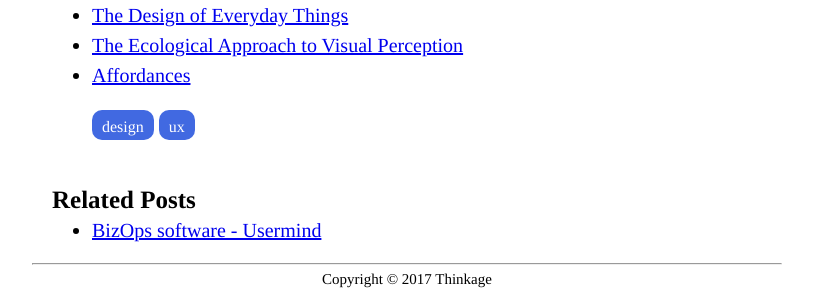
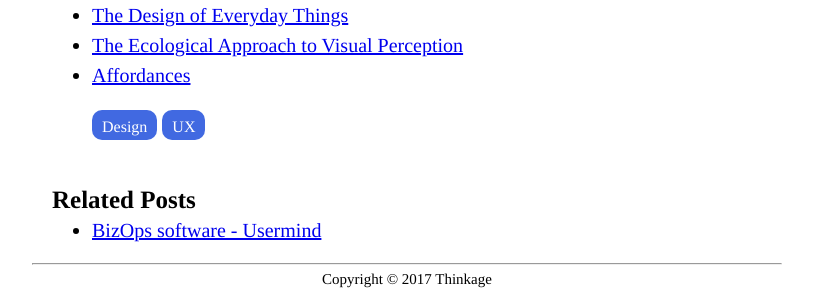
Before and after one commit to schwalbe10/thinkage, a Jekyll site: the page built from _posts/2017-01-07-affordance.md, in a window 1280 px wide. Shown: the part 1686-1980 px from the top of the page, without its empty margins (233-1046 px from the left). Built offline with Jekyll 4.4.1, drawn with Linux system fonts in a browser that asks for light colours.

Commit message:
no message

```diff
--- a/_posts/2017-01-07-affordance.md
+++ b/_posts/2017-01-07-affordance.md
@@ -3,8 +3,8 @@ layout: post
 title: "What is an Affordance?"
 date:  2017-01-07
 tags:
-- design
-- ux
+- Design
+- UX
 ---
 
 I am not a designer, and I've always wondered what an affordance is in the context of design. In [*The Design of Everyday Things*](https://www.amazon.com/gp/product/B00E257T6C/ref=as_li_tl?ie=UTF8&camp=1789&creative=9325&creativeASIN=B00E257T6C&linkCode=as2&tag=schwalbe02-20&linkId=3688a260529114f651ea5c82d11ad5a4), Norman defined the term as follows:
--- a/tags.html
+++ b/tags.html
@@ -17,7 +17,7 @@ title: Tags
   {% for tag_name in tag_names %}
     <div>
       <h3 id="{{ tag_name }}">
-        {{ tag_name | capitalize | replace: "_", " " }}
+        {{ tag_name | replace: "_", " " }}
       </h3>
 
       <div class="list">
```
Also changed, not shown: _posts/2017-01-03-usermind.md (+2 -2 lines), 1 other file.
